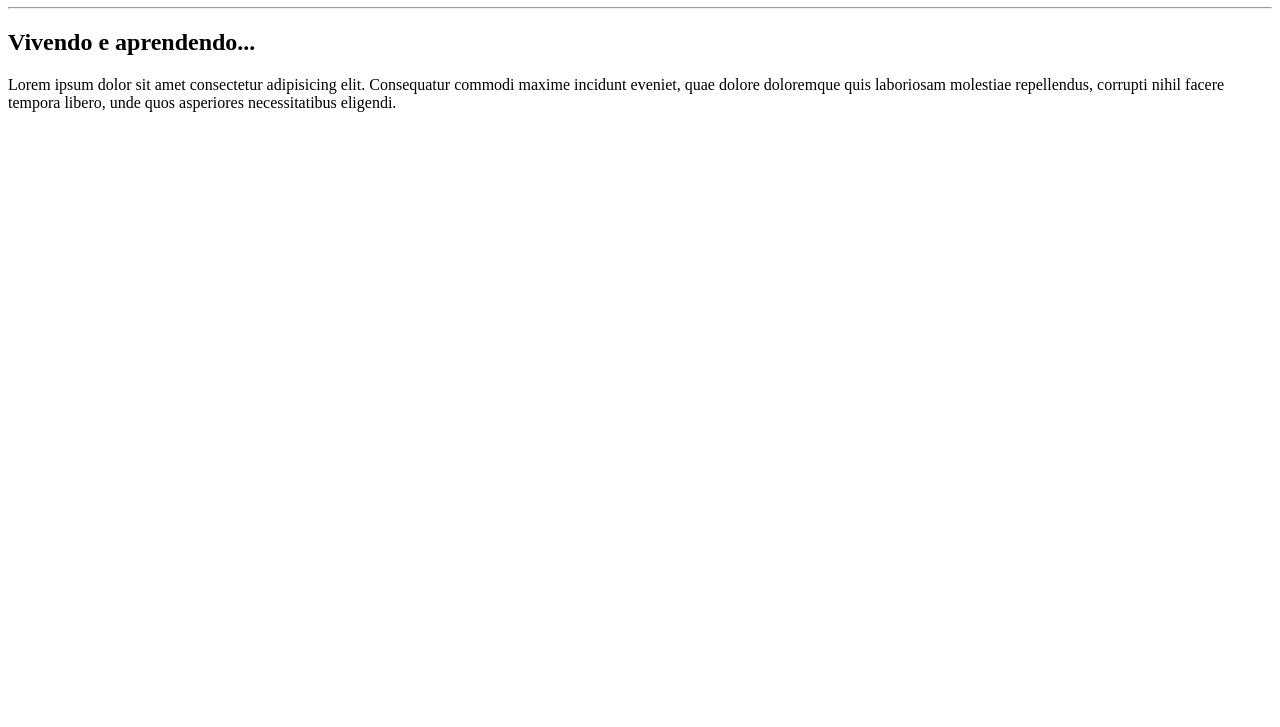
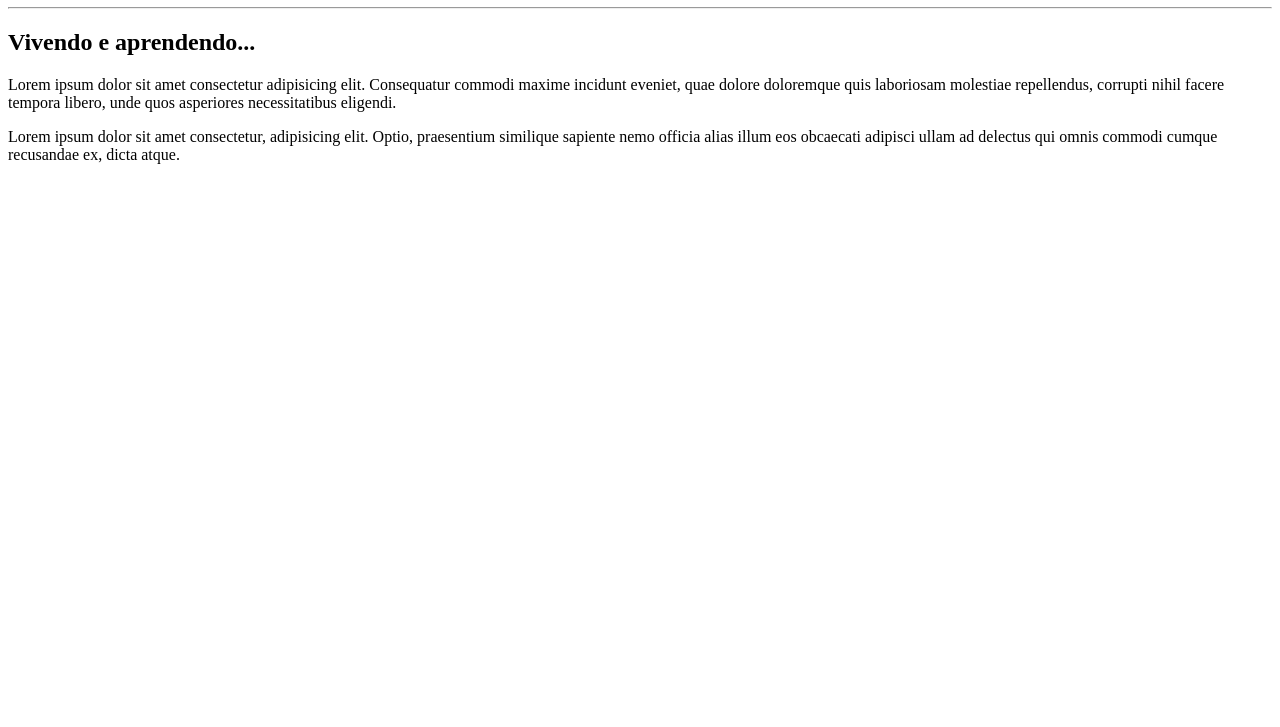
Before and after one commit to FabricioMRebeschini/Novo, a plain HTML site: page site-exemplo/index.html in a window 1280 px wide. Shown: the part 73-800 px from the top of the page. Drawn offline with Linux system fonts and the light colour scheme.

Commit message:
Adicionei um parágrafo

```diff
--- a/site-exemplo/index.html
+++ b/site-exemplo/index.html
@@ -10,6 +10,7 @@
         <hr>
         <h2>Vivendo e aprendendo...</h2>
         <p>Lorem ipsum dolor sit amet consectetur adipisicing elit. Consequatur commodi maxime incidunt eveniet, quae dolore doloremque quis laboriosam molestiae repellendus, corrupti nihil facere tempora libero, unde quos asperiores necessitatibus eligendi.</p>
+        <p>Lorem ipsum dolor sit amet consectetur, adipisicing elit. Optio, praesentium similique sapiente nemo officia alias illum eos obcaecati adipisci ullam ad delectus qui omnis commodi cumque recusandae ex, dicta atque.</p>
 
 </body>
 </html>
```
